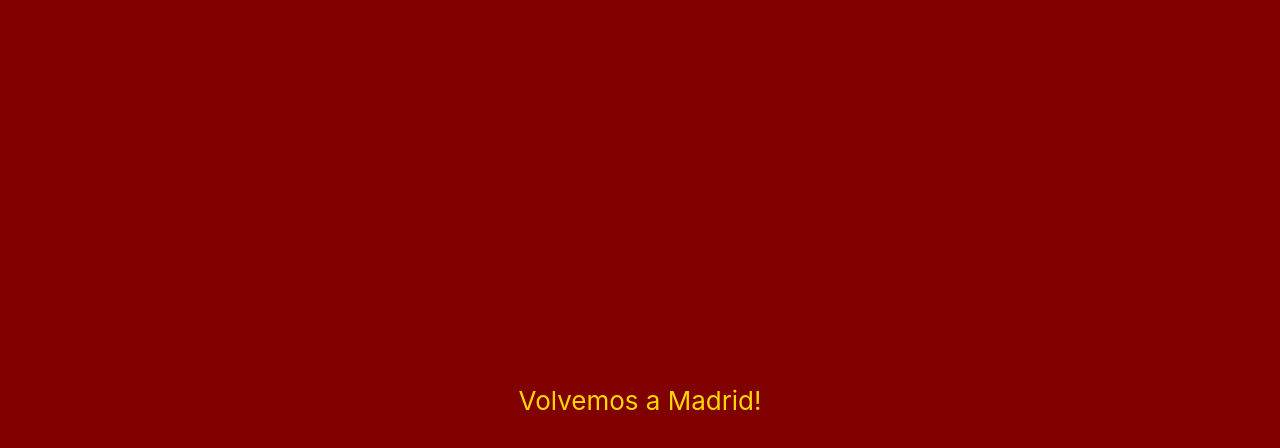
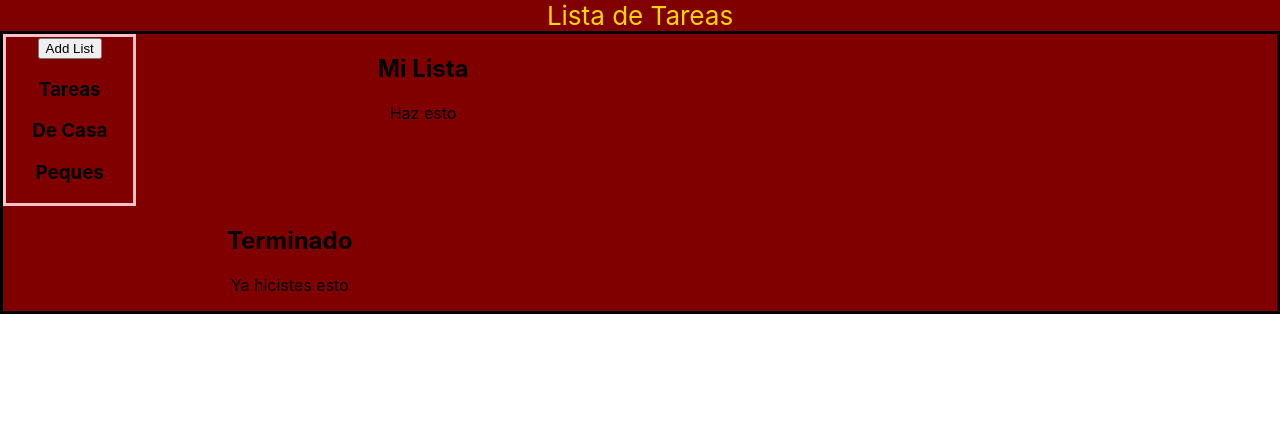
Before and after one commit to melxincognito/lista-de-tareas, a React (Create React App) app: page / in a window 1280 px wide. Shown: the top 448 px of the page. Built offline with nearby package versions, Linux system fonts and the light colour scheme.

Commit message:
creating initial layout w JSX

```diff
--- a/src/App.css
+++ b/src/App.css
@@ -1,21 +1,9 @@
 .App {
   text-align: center;
-}
-
-.App-logo {
-  height: 40vmin;
-  pointer-events: none;
-}
-
-@media (prefers-reduced-motion: no-preference) {
-  .App-logo {
-    animation: App-logo-spin infinite 20s linear;
-  }
+  background-color: maroon;
 }
 
 .App-header {
-  background-color: maroon;
-  min-height: 100vh;
   display: flex;
   flex-direction: column;
   align-items: center;
@@ -24,15 +12,25 @@
   color: gold;
 }
 
-.App-link {
-  color: #61dafb;
+.content {
+  display: flex;
+  flex-wrap: wrap;
+  justify-content: left;
+  align-items: left;
+  border: solid black;
+
 }
 
-@keyframes App-logo-spin {
-  from {
-    transform: rotate(0deg);
-  }
-  to {
-    transform: rotate(360deg);
-  }
+.myLists {
+  width: 10%;
+  border: solid pink;
+
 }
+
+.todos {
+  width: 45%
+}
+
+.finishedTodos {
+  width: 45%
+}
--- a/src/App.js
+++ b/src/App.js
@@ -3,9 +3,23 @@
 function App() {
   return (
     <div className="App">
-      <header className='App-header'>Volvemos a Madrid!</header>
-      <div> </div>
-
+      <header className='App-header'>Lista de Tareas</header>
+      <div className='content'>
+        <div className='myLists'>
+          <button> Add List </button>
+          <h3> Tareas </h3>
+          <h3> De Casa </h3>
+          <h3> Peques </h3>
+        </div>
+        <div className='todos'>
+          <h2> Mi Lista </h2>
+          <p> Haz esto </p>
+        </div>
+        <div className='finishedTodos'>
+          <h2> Terminado </h2>
+          <p> Ya hicistes esto </p>
+        </div>
+      </div>
     </div>
   );
 }
```
